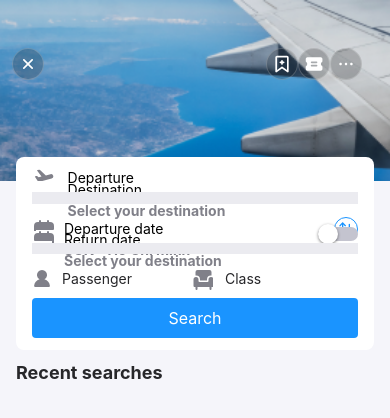
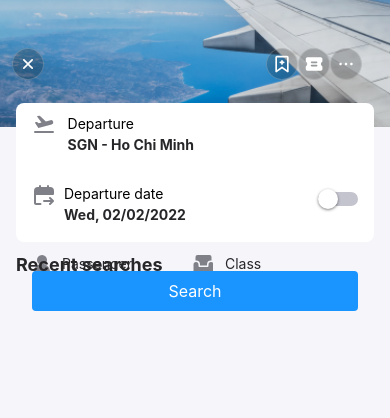
Before and after one commit to egeperk/FlightApp, a React Native app: screen / in a window 390 px wide. Shown: the top 418 px of the page. Built offline with nearby package versions, Linux system fonts and the light colour scheme.

Commit message:
visibility switch

```diff
--- a/src/components/PlanningCard/index.tsx
+++ b/src/components/PlanningCard/index.tsx
@@ -11,22 +11,23 @@ import DepartCalendar from '../../svg/DepartCalendar';
 import DestCalendar from '../../svg/DestCalendar';
 import PassengerChoicesTab from '../PassengerChoicesTab';
 import SwitchDest from '../../svg/SwitchDest';
+import {IPlanningProbs} from '../../types/planningCard';
+import Destination from '../../svg/Destination';
 
-const PlanningCard = () => {
+const PlanningCard = ({
+  isVisible,
+  departure,
+  destination,
+  onChangeLocations,
+  onSelectLocation,
+}: IPlanningProbs) => {
   const {container, icon} = useStyles();
   const {colors} = useContext(ThemeContext);
-  const [departure, setDeparture] = useState(textContent.sgn);
-  const [destination, setDestination] = useState(textContent.selectDestination);
 
-  const a = () => console.log('aa');
+  const [isSwitchOpened, setSwitchResults] = useState(false);
 
-  const editDeparture = () => setDeparture('aaa');
-  const editDestination = () => setDestination('bbb');
-
-  const interchangeLocations = () => {
-    const temp = departure;
-    setDeparture(destination);
-    setDestination(temp);
+  const switchAction = () => {
+    setSwitchResults(!isSwitchOpened);
   };
 
   return (
@@ -36,26 +37,39 @@ const PlanningCard = () => {
         header={textContent.departure}
         selectedRoute={departure}
         switchOpacity={0}
+        isVisible={true}
       />
-      <SwitchDest style={icon} onClick={interchangeLocations} />
+      <SwitchDest
+        opacity={isSwitchOpened ? 1 : 0}
+        style={icon}
+        onClick={onChangeLocations}
+      />
       <SelectionCard
-        svg={<Departure color={colors.secondary.main} />}
+        svg={<Destination />}
         header={textContent.destination}
         selectedRoute={destination}
         switchOpacity={0}
+        onClick={onChangeLocations}
+        isVisible={isSwitchOpened}
       />
       <Divider />
       <SelectionCard
         svg={<DepartCalendar />}
         header={textContent.depDate}
-        selectedRoute={textContent.sgn}
+        selectedRoute={'Wed, 02/02/2022'}
         switchOpacity={1}
+        onClick={onChangeLocations}
+        isVisible={true}
+        switchValue={isSwitchOpened}
+        onSwitch={switchAction}
       />
       <SelectionCard
         svg={<DestCalendar />}
         header={textContent.returnDate}
-        selectedRoute={textContent.selectDestination}
+        selectedRoute={textContent.selectReturn}
         switchOpacity={0}
+        onClick={onChangeLocations}
+        isVisible={isSwitchOpened}
       />
       <Divider />
       <PassengerChoicesTab />
--- a/src/components/PlanningCard/styles.ts
+++ b/src/components/PlanningCard/styles.ts
@@ -17,6 +17,7 @@ const useStyles = () => {
        },
        icon: {
         position: 'absolute',
+        zIndex: 999,
         right: 16,
         marginTop: 48
        }
--- a/src/components/SelectionCard/index.tsx
+++ b/src/components/SelectionCard/index.tsx
@@ -1,21 +1,30 @@
-import {Switch, Text, View} from 'react-native';
+import {Pressable, Switch, Text, View} from 'react-native';
 import {ISelectionCardProbs} from '../../types/selection';
 import Cross from '../../svg/Cross';
 import useStyles from './styles';
 import {SvgUri} from 'react-native-svg';
 import {useContext} from 'react';
 import {ThemeContext} from '../../context/ThemeContext';
+import {textContent} from '../../constants/texts';
 
 const SelectionCard = ({
+  isVisible,
   svg,
   header,
   selectedRoute,
   switchOpacity,
+  switchValue,
+  onClick,
+  onSwitch,
 }: ISelectionCardProbs) => {
   const {container, childContainer, head, selection, icon} = useStyles();
   const {colors} = useContext(ThemeContext);
 
+  const a = () => console.log('aaa');
+
   return (
+    <View>
+      {isVisible && (
         <View style={container}>
           <Switch
             thumbColor={colors.secondary.main}
@@ -24,12 +33,30 @@ const SelectionCard = ({
               true: colors.primary.main,
             }}
             style={[icon, {opacity: switchOpacity}]}
+            value={switchValue}
+            onValueChange={onSwitch}
           />
           <View>{svg}</View>
           <View style={childContainer}>
             <Text style={head}>{header}</Text>
-        <Text style={selection}>{selectedRoute}</Text>
+            <Pressable onPress={onClick}>
+              <Text
+                style={[
+                  selection,
+                  {
+                    color:
+                      selectedRoute === textContent.selectDestination ||
+                      selectedRoute === textContent.selectReturn
+                        ? colors.secondary.light
+                        : colors.secondary.mid,
+                  },
+                ]}>
+                {selectedRoute}
+              </Text>
+            </Pressable>
           </View>
+        </View>
+      )}
     </View>
   );
 };
--- a/src/components/SelectionCard/styles.ts
+++ b/src/components/SelectionCard/styles.ts
@@ -22,7 +22,6 @@ const useStyles = () => {
             marginHorizontal: 10
         },
         selection: {
-            color: colors.secondary.light,
             fontSize: 14,
             fontWeight: "bold",
             marginHorizontal: 10,
--- a/src/constants/texts.ts
+++ b/src/constants/texts.ts
@@ -20,6 +20,14 @@ export const textContent = {
     delete: "Delete",
     noResult: "We couldn't find any result!",
     noResultDesc: "Please check your search for any typos or spelling errors, or try a different search term.",
-    sgn: "SGN - Ho Chi Minh"
+    dummySGN: "SGN - Ho Chi Minh",
+    dummyHAN: "HAN - Ha Noi, Vietnam",
+    dummyDAD: "DAD - Da Nang, Vietnam",
+    dummyCXR: "CXR - Nha Trang",
+    dummyBMV: "BMV - Buon Me Thuot, Vietnam",
+    dummyCAH: "CAH - Ca Mau, Vietnam",
+    dummyDIN: "DIN - Dien Bien, Vietnam",
+    dummyDLI: "DLI - Da Lat, Vietnam",
+    dummyHPH: "HPH - Hai Phong, Vietnam"
 
 }
--- a/src/screens/BookingScreen/index.tsx
+++ b/src/screens/BookingScreen/index.tsx
@@ -3,9 +3,26 @@ import {textContent} from '../../constants/texts';
 import ButtonRow from '../../components/ButtonRow';
 import PlanningCard from '../../components/PlanningCard';
 import useStyles from './style';
+import {useState} from 'react';
 
 const BookingScreen = () => {
   const {recentHeader} = useStyles();
+
+  const [departure, setDeparture] = useState(textContent.dummySGN);
+  const [destination, setDestination] = useState(textContent.selectDestination);
+
+  const a = () => console.log('aa');
+
+  const editDeparture = () => setDeparture('aaa');
+  const editDestination = () => setDestination('bbb');
+
+  const interchangeLocations = () => {
+    const holder = departure;
+    if (destination !== textContent.selectDestination) {
+      setDeparture(destination);
+      setDestination(holder);
+    }
+  };
 
   return (
     <ScrollView style={{position: 'relative'}}>
@@ -14,7 +31,11 @@ const BookingScreen = () => {
         style={{flex: 1, width: '100%'}}
       />
       <ButtonRow />
-      <PlanningCard />
+      <PlanningCard
+        destination={destination}
+        departure={departure}
+        onChangeLocations={interchangeLocations}
+      />
       <Text style={recentHeader}>{textContent.prevSearch}</Text>
     </ScrollView>
   );
--- a/src/svg/Destination.tsx
+++ b/src/svg/Destination.tsx
@@ -5,11 +5,13 @@ import {ThemeContext} from '../context/ThemeContext';
 
 const Destination = ({color, size = 20}: ISvgIcon) => {
   const {colors} = useContext(ThemeContext);
-  <Svg width={size} height={size * 1.1}>
-    <Path
-      fill={color ?? colors.secondary.light}
-      d="m2.163 11.119-.256-6.132a.5.5 0 0 1 .631-.503l.79.215a1 1 0 0 1 .666.593L4.74 7.15l2.897.777L6.786.788A.5.5 0 0 1 7.49.274l1.556.708a1 1 0 0 1 .538.605l2.4 7.504 4.588 1.23a2.25 2.25 0 1 1-1.164 4.347l-13.245-3.55ZM1 17a1 1 0 1 0 0 2h18a1 1 0 1 0 0-2H1Z"
-    />
-  </Svg>;
+  return (
+    <Svg width={size} height={size * 1.1}>
+      <Path
+        fill={color ?? colors.secondary.light}
+        d="m2.163 11.119-.256-6.132a.5.5 0 0 1 .631-.503l.79.215a1 1 0 0 1 .666.593L4.74 7.15l2.897.777L6.786.788A.5.5 0 0 1 7.49.274l1.556.708a1 1 0 0 1 .538.605l2.4 7.504 4.588 1.23a2.25 2.25 0 1 1-1.164 4.347l-13.245-3.55ZM1 17a1 1 0 1 0 0 2h18a1 1 0 1 0 0-2H1Z"
+      />
+    </Svg>
+  );
 };
 export default Destination;
--- a/src/svg/SwitchDest.tsx
+++ b/src/svg/SwitchDest.tsx
@@ -3,11 +3,16 @@ import {ISvgIcon} from '../types';
 import {useContext} from 'react';
 import {ThemeContext} from '../context/ThemeContext';
 
-const SwitchDest = ({color, style, onClick, size = 24}: ISvgIcon) => {
+const SwitchDest = ({color, style, opacity, onClick, size = 24}: ISvgIcon) => {
   const {colors} = useContext(ThemeContext);
 
   return (
-    <Svg fill="none" width={size} height={size} style={style} onPress={onClick}>
+    <Svg
+      fill="none"
+      width={size}
+      height={size}
+      style={[style, {opacity: opacity}]}
+      onPress={onClick}>
       <G>
         <Path
           fill={color ?? colors.primary.main}
--- a/src/types/index.ts
+++ b/src/types/index.ts
@@ -1,6 +1,7 @@
 import { ViewStyle } from "react-native";
 
 export interface ISvgIcon {
+    opacity?: number,
     size?: number;
     color?: string;
     style?: ViewStyle;
--- /dev/null
+++ b/src/types/planningCard.ts
@@ -0,0 +1,7 @@
+export interface IPlanningProbs {
+    isVisible?: boolean,
+    departure: string,
+    destination: string,
+    onChangeLocations: () => void,
+    onSelectLocation: () => void
+}
--- a/src/types/selection.ts
+++ b/src/types/selection.ts
@@ -1,8 +1,12 @@
 import { ReactNode } from "react";
 
 export interface ISelectionCardProbs {
+    isVisible?: boolean,
     svg?: ReactNode,
     header?: string,
     selectedRoute?: string,
-    switchOpacity?: number
+    switchOpacity?: number,
+    switchValue?: boolean,
+    onClick?: () => void,
+    onSwitch?: () => void
 }
```
Lines whose indentation alone changed are shown as unchanged.
